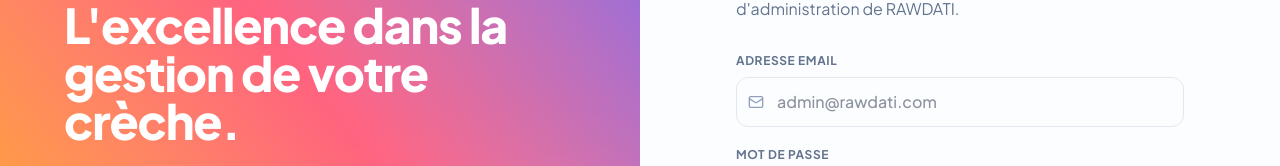
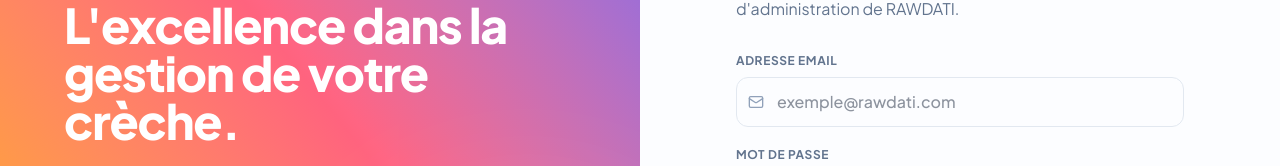
Before and after one commit to Maleklabbaci/rawdativ2, a React (Vite) app: page / in a window 1280 px wide. Shown: the part 303-469 px from the top of the page. Built offline with nearby package versions, Linux system fonts and the light colour scheme; no server answers; the database is empty.

Commit message:
Update email placeholder in SignIn component

```diff
--- a/src/components/SignIn.tsx
+++ b/src/components/SignIn.tsx
@@ -117,7 +117,7 @@ export default function SignIn() {
                   value={email}
                   onChange={(e) => setEmail(e.target.value)}
                   className="w-full pl-10 pr-4 py-3 border border-slate-200 rounded-xl outline-none focus:border-indigo-500 focus:ring-4 focus:ring-indigo-100 transition-all font-medium text-slate-800"
-                  placeholder="admin@rawdati.com"
+                  placeholder="exemple@rawdati.com"
                   required
                 />
               </div>
```
